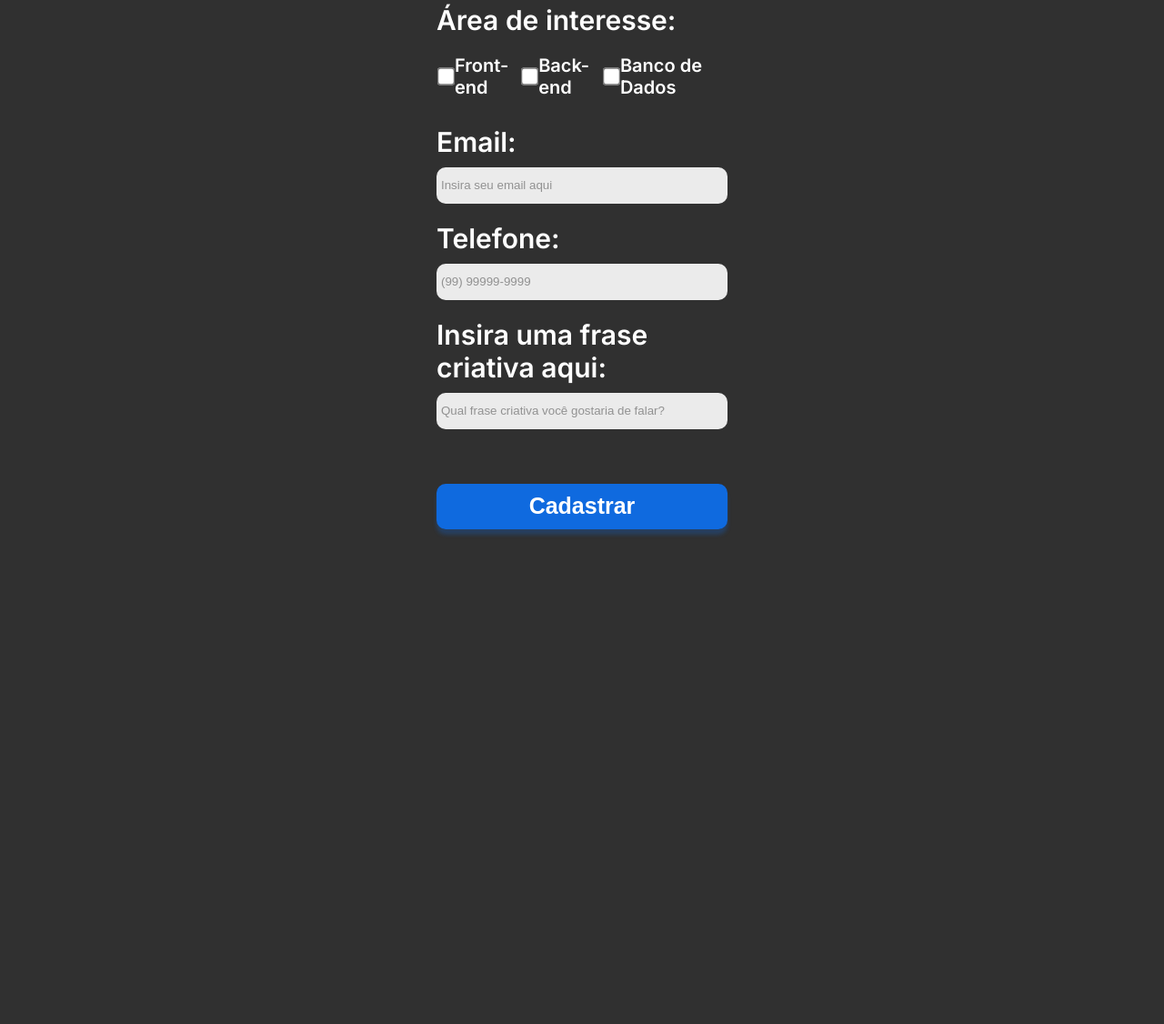
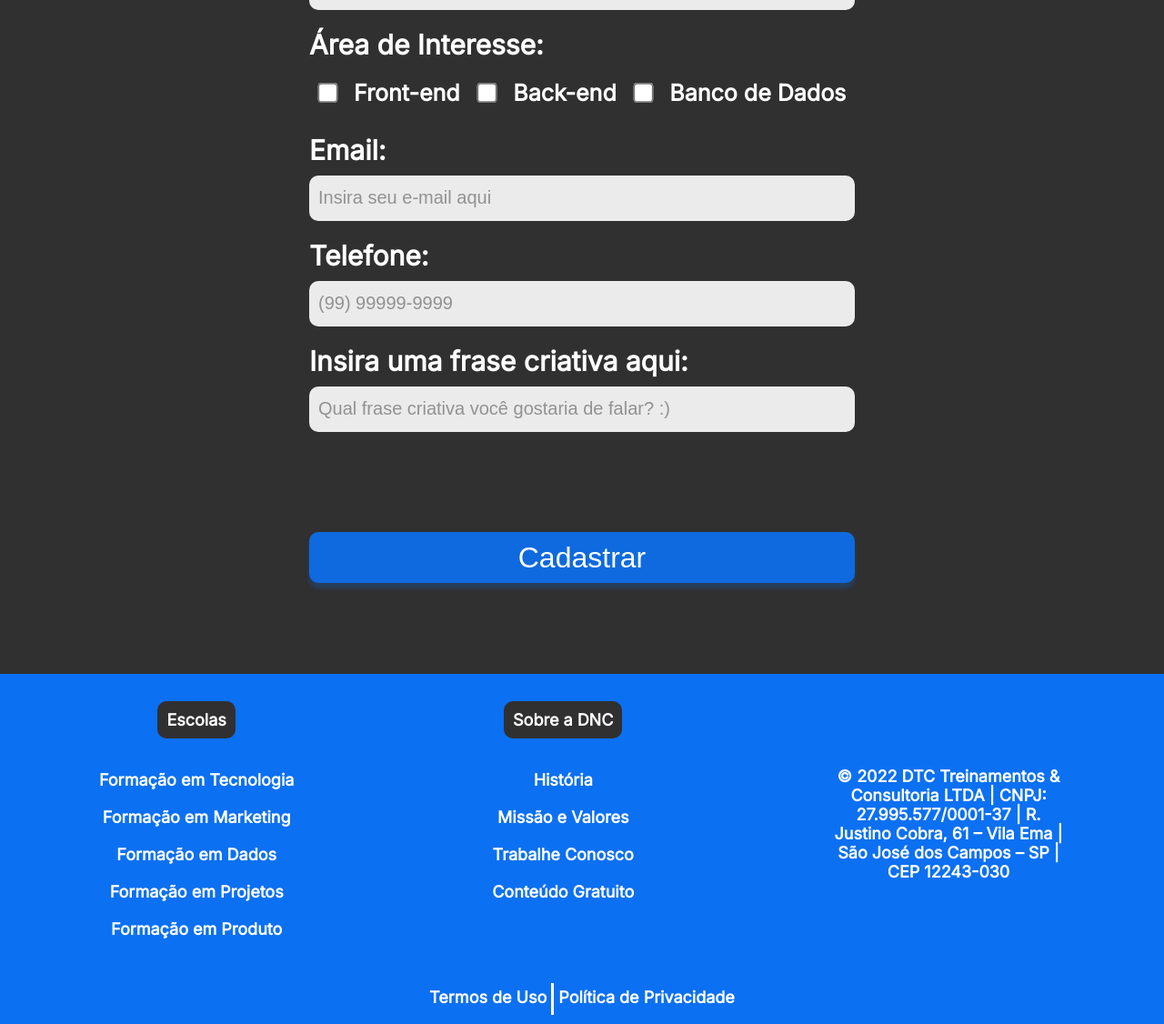
Before and after one commit to henriquemartinsr/bootcamp-dnc, a plain HTML site: page index.html in a window 1280 px wide. Shown: the part 915-2041 px from the top of the page at 91% size. Before the commit the page ends 1597 px from the top, so only its background shows below. Drawn offline with Linux system fonts and the light colour scheme.

Commit message:
Atualização do código antes dos ajustes de estilo

```diff
--- a/index.html
+++ b/index.html
@@ -2,40 +2,46 @@
 <html lang="pt-br">
 <head>
     <meta charset="UTF-8">
+    <meta http-equiv="X-UA-Compatible" content="IE=edge">
     <meta name="viewport" content="width=device-width, initial-scale=1.0">
+    <title>Bootcamp DNC</title>
     <link rel="stylesheet" href="style.css">
-    <title>Bootcamp DNC</title>
 </head>
 <body>
     <nav id="principal">
         <div id="menu">
             <a href="">Home</a>
-            <a href="">Últimas edições</a>
+            <a href="">Ultimas Edições</a>
             <a href="">Requisitos para participar</a>
         </div>
         <button>Login</button>
     </nav>
+
     <section>
         <header>
-            <h1>BOOTCAMP DNC</h1>
+            <h1>Bootcamp dnc</h1>
+
             <h2>
-                Esse será um evento exclusivo para todos os alunos <br>
-                da <b>DNC</b>, que querem <span class="invert">acelerar a carreira</span> com uma<br>
-                semana intensiva de conteúdo de mercado entre<br>
-                <span class="invert">BACK-END, FRONT-END & BANCO DE DADOS.</span>
+                Esse será um evento exclusivo para todos os alunos
+                <br>da <b>DNC</b>, que querem <span class="invert">acelerar a carreira</span> com uma
+                <br>semana intensiva de conteúdo de mercado entre
+                <br><span class="invert">BACK-END, FRONT-END & BANCO DE DADOS.</span>
             </h2>
+
         </header>
         <form>
             <div class="form-group">
                 <label>Nome:</label>
                 <input type="text" placeholder="Insira seu nome aqui">
             </div>
+
             <div class="form-group">
                 <label>Sobrenome:</label>
                 <input type="text" placeholder="Insira seu sobrenome aqui">
             </div>
+
             <div class="form-group">
-                <label>Área de interesse:</label>
+                <label>Área de Interesse:</label>
                 <div class="checkbox-itens">
                     <input type="checkbox" value="front">
                     <label>Front-end</label>
@@ -47,22 +53,76 @@
                     <label>Banco de Dados</label>
                 </div>
             </div>
+
             <div class="form-group">
                 <label>Email:</label>
-                <input type="email" placeholder="Insira seu email aqui">
+                <input type="email" placeholder="Insira seu e-mail aqui">
             </div>
+
             <div class="form-group">
                 <label>Telefone:</label>
                 <input type="text" placeholder="(99) 99999-9999">
             </div>
+
             <div class="form-group">
                 <label>Insira uma frase criativa aqui:</label>
-                <input type="text" placeholder="Qual frase criativa você gostaria de falar?">
+                <input type="text" placeholder="Qual frase criativa você gostaria de falar? :)">
             </div>
 
             <input type="submit" value="Cadastrar">
+
         </form>
+
     </section>
+
+    <footer>
+        <div class="linha1">
+            <nav>
+                <h5>Escolas</h5>
+                <ul>
+                    <li>
+                        <a href="">Formação em Tecnologia</a>
+                    </li>
+                    <li>
+                        <a href="">Formação em Marketing</a>
+                    </li>
+                    <li>
+                        <a href="">Formação em Dados</a>
+                    </li>
+                    <li>
+                        <a href="">Formação em Projetos</a>
+                    </li>
+                    <li>
+                        <a href="">Formação em Produto</a>
+                    </li>
+                </ul>
+            </nav>
+            <nav>
+                <h5>Sobre a DNC</h5>
+                <ul>
+                    <li>
+                        <a href="">História</a>
+                    </li>
+                    <li>
+                        <a href="">Missão e Valores</a>
+                    </li>
+                    <li>
+                        <a href="">Trabalhe Conosco</a>
+                    </li>
+                    <li>
+                        <a href="">Conteúdo Gratuito</a>
+                    </li>
+                </ul>
+            </nav>
+            <div class="endereco">
+                © 2022 DTC Treinamentos & Consultoria LTDA | CNPJ: 27.995.577/0001-37 | R. Justino Cobra, 61 – Vila Ema | São José dos Campos – SP | CEP 12243-030
+            </div>
+        </div>
+        <div class="linha2">
+            <a href="">Termos de Uso</a>
+            <a href="">Política de Privacidade</a>
+        </div>
+    </footer>
 
 </body>
 </html>
--- a/style.css
+++ b/style.css
@@ -1,122 +1,137 @@
-@import url('https://fonts.googleapis.com/css2?family=Inter:wght@100..900&display=swap');
+/* Importação de Fonte */
+@import url('https://fonts.googleapis.com/css2?family=Inter:wght@100;400&display=swap');
+
 
 :root{
     --azul-dnc: #0C70F2;
     --preto-dnc: #303030;
     --cinza-hover: #C9C9C9;
-    --fonte-padrao: Inter;
+
+    --fonte-padrao: 'Inter';
 }
 
+
     body{
-    margin: 0px;
-    padding: 0px;
-    background: linear-gradient(180deg, rgba(12,112,242,0.5) 19.91%, rgba(12,112,242, 0) 24.84%), var(--preto-dnc);
+        margin:0px; /* Margem Externa */
+        padding:0px; /* Margem Interna */
+
+        background: linear-gradient(180deg, rgba(12, 112, 242, 0.5) 19.91%, rgba(12, 112, 242, 0) 24.84%), #303030;
         background-repeat: no-repeat;
     }
 
+    /* Menu de Navegação Principal */
     #principal{
-    width: 100%;
-    height: 100px;
+        width:100%;
+        height:100px;
         background-color: var(--preto-dnc);
-    display: flex;
+
+        display:flex;
         justify-content: space-between;
         align-items: center;
-    border-bottom: 1px #BABABA;
+        border-bottom: 1px solid #BABABA;
+    }
+
+        #menu{
+            display:flex;
+            width:45%;
+            justify-content: space-around;
+            align-items: center;
+
+            margin-left:5%;
         }
 
         #principal div a{
             font-family: var(--fonte-padrao);
-    font-size: 25px;
-    font-weight: 600;
-    color: white;
+            font-size:25px;
+            font-weight:600;
+            color:white;
             text-decoration: none;
         }
 
         #principal div a:hover{
-    color: var(--cinza-hover);
-}
-
-#menu{
-    display: flex;
-    width: 45%;
-    justify-content: space-around;
-    align-items: center;
+            color:var(--cinza-hover);
         }
 
         #principal button{
-    margin-right: 5%;
-    width: 80px;
-    height: 40px;
+            margin-right:5%;
             background-color: var(--azul-dnc);
-    border: 0px;
+            border:0px;
+
+            height:40px;
+            width:80px;
+
             font-family: var(--fonte-padrao);
-    font-size: 20px;
+            font-size:20px;
             font-weight: 600;
-    color: white;
-    box-shadow: 3px 2px 10px rgba(12,112,242,0.25);
-    cursor: pointer;
+            color:white;
+
+            box-shadow: 3px 2px 4px rgba(12, 112, 242, 0.25);
+            cursor:pointer;
         }
 
-/* SECAO PRINCIPAL */
+    /* Seção Principal do site */
 
     section{
-    display: flex;
+        display:flex;
         flex-direction: column;
-    justify-content: center;
         align-items: center;
-    margin-top: 100px;
-    margin-bottom: 100px;
+
+        margin-top:100px;
+        margin-bottom:100px;
     }
 
         header{
-    color: white;
+            color:white;
             font-family: var(--fonte-padrao);
         }
 
         header h1{
-    font-size: 90px;
-    font-weight: 800;
+            text-transform: uppercase;
+            font-size:80px;
+            font-weight: 900;
             text-align: center;
+
             margin-bottom: 20px;
         }
 
         header h2{
             text-align: center;
-    font-size: 35px;
-    font-weight: 600;
+            font-size:40px;
+            font-weight: 700;
+
             margin-bottom: 100px;
-    padding: 3px;
         }
 
         header .invert{
-    background-color: #000000;
+            background-color: black;
             font-weight: bold;
-    padding: 3px;
+            padding:5px;
         }
 
-/* FORMULARIO */
+        /* Formulario */
 
         form{
-    color: white;
+            color:white;
             font-family: var(--fonte-padrao);
-    font-size: 30px;
+            font-size:30px;
             font-weight: 600;
-    width: 25%;
+            width: 600px;
         }
 
         .form-group{
             display: flex;
             flex-direction: column;
-    margin-top: 10px;
-    margin-bottom: 10px;
+            margin-top:10px;
+            margin-bottom:10px;
         }
 
         form input{
             border-radius: 10px;
-    border: 0px;
-    height: 30px;
-    padding: 5px;
-    background-color: rgba(255,255,255,0.9);
+            height:30px;
+            border:0px;
+            font-size:20px;
+            padding:10px;
+            background-color: rgba(255, 255, 255, 0.9);
         }
 
         form label{
@@ -124,31 +139,188 @@ form label{
         }
 
         form input::placeholder{
-    color: rgba(57,57,57,0.5);
+            color: rgba(57, 57, 57, 0.5);
         }
 
-input[type="checkbox"] {
-    transform: scale(1.5);
+        .checkbox-itens label{
+            font-size:25px;
         }
 
         .checkbox-itens{
-    display: flex;
+            display:flex;
             justify-content: space-around;
             align-items: center;
         }
 
-.checkbox-itens label{
-    font-size: 20px;
+        input[type="checkbox"]{
+            transform: scale(1.7);
         }
 
         input[type="submit"]{
-    background-color: rgba(12,112,242,0.9);
-    width: 100%;
-    height: 50px;
-    font-size: 25px;
-    font-weight: bold;
-    color: white;
-    margin-top: 50px;
+            background-color: rgba(12, 112, 242, 0.9);
+            width:100%;
+            height:56px;
+            font-size: 32px;
+            color:white;
+            margin-top:100px;
             box-shadow: 0px 6px 4px rgba(12, 112, 242, 0.25);
-    cursor: pointer;
+            cursor:pointer;
         }
+
+        /* Footer */
+
+        footer{
+            width:100%;
+            background-color:var(--azul-dnc);
+        }
+
+        footer .linha1{
+            display:flex;
+            justify-content: space-around;
+            align-items: center;
+        }
+
+        footer ul{
+            list-style: none;
+            margin:0px;
+            padding:0px;
+
+        }
+
+        footer nav{
+            display:flex;
+            flex-direction: column;
+            align-items: center;
+
+            height: 330px;
+        }
+
+        footer h5{
+            text-align: center;
+            color:white;
+            font-weight: 800;
+            font-size: 18px;
+            font-family: var(--fonte-padrao);
+            background-color: var(--preto-dnc);
+            border-radius: 10px;
+
+            padding:10px 10px 10px 10px;
+            margin-bottom:15px;
+        }
+
+        footer ul li{
+            text-align: center;
+            color:white;
+            font-weight: 600;
+            font-size: 18px;
+            font-family: var(--fonte-padrao);
+
+            margin:20px 0px 20px 0px;
+        }
+
+        footer ul li a{
+            color:white;
+            text-decoration: none;
+        }
+
+        footer ul li a:hover{
+            color:var(--cinza-hover);
+        }
+
+        footer .endereco{
+            font-weight: 600;
+            font-size: 18px;
+            font-family: var(--fonte-padrao);
+            color:white;
+            text-align: center;
+            width:20%;
+        }
+
+        footer .linha2{
+            height:35px;
+            display:flex;
+            justify-content: center;
+            margin:0px;
+            padding:10px
+        }
+
+        footer .linha2 a{
+            font-family: var(--fonte-padrao);
+            font-size: 18px;
+            font-weight: 600;
+            color:white;
+            text-decoration: none;
+            padding:5px;
+        }
+
+        footer .linha2 a:first-child{
+            border-right: 3px solid white;
+        }
+
+        footer .linha2 a:hover{
+            color:var(--cinza-hover);
+        }
+
+@media only screen and (max-width: 600px){
+
+    /* Menu */
+    #principal{
+        flex-direction: column;
+        height:auto;
+    }
+
+    #menu{
+        flex-direction: column;
+        width:100%;
+        margin:0px;
+
+    }
+
+    #menu a{
+        display:flex;
+        align-items: center;
+        height:50px;
+
+    }
+
+    #principal button{
+        width:100%;
+        margin:0px;
+    }
+
+    /* Section */
+
+    section h1{
+        font-size:38px;
+    }
+
+    section h2{
+        font-size:28px;
+        padding-right:15px;
+        padding-left:15px;
+    }
+
+    form{
+        width: 95%;
+        font-size:20px
+    }
+
+    .checkbox-itens label{
+        font-size:17px;
+    }
+
+    /* Footer */
+
+    footer .linha1{
+        flex-direction: column;
+    }
+
+    footer .endereco{
+        width:95%;
+        margin-bottom: 20px;
+    }
+
+
+
+
+}
```
Lines whose indentation alone changed are shown as unchanged.
